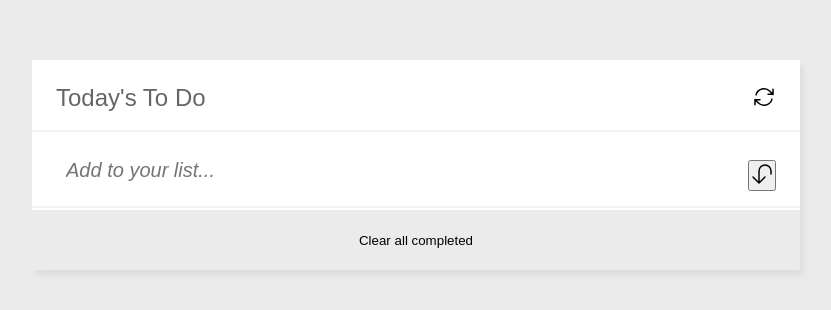
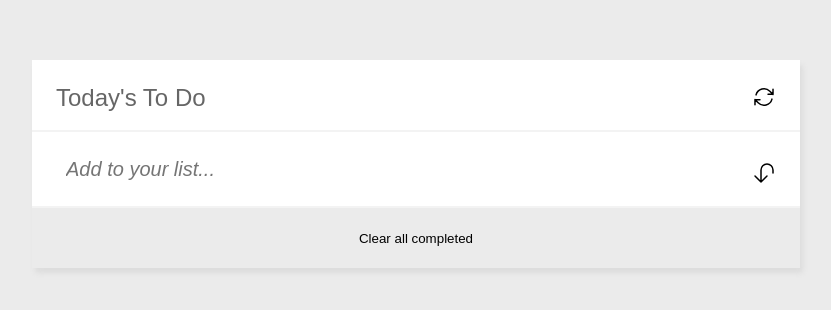
Before and after one commit to mahdinoori2000/to-do-list, a website built with webpack: page src/index.html in a window 1280 px wide. Shown: the part 140-450 px from the top of the page, 224-1055 px from the left. Built offline with nearby package versions, Linux system fonts and the light colour scheme.

Commit message:
Implement styling

```diff
--- a/src/index.html
+++ b/src/index.html
@@ -16,7 +16,7 @@
         </div>
         <div class="input-section">
             <input class="user-input" type="text" placeholder="Add to your list..." required>
-            <button type="submit" class="addbtn">
+            <button type="submit" class="addbtn reset-btn">
                 <svg
                  xmlns="http://www.w3.org/2000/svg"
                  fill="none"
--- a/src/style.css
+++ b/src/style.css
@@ -107,14 +107,10 @@ body {
   background-color: #ebebeb;
   margin-top: -5px;
 }
-/* .edit-input {
-  display: none;
-} */
-/* .delete-btn {
-  background-color: red;
-} */
+
 .edit-input {
   border: none;
+  font-size: 18px;
 }
 .edit-input:focus {
   outline: none;
```
